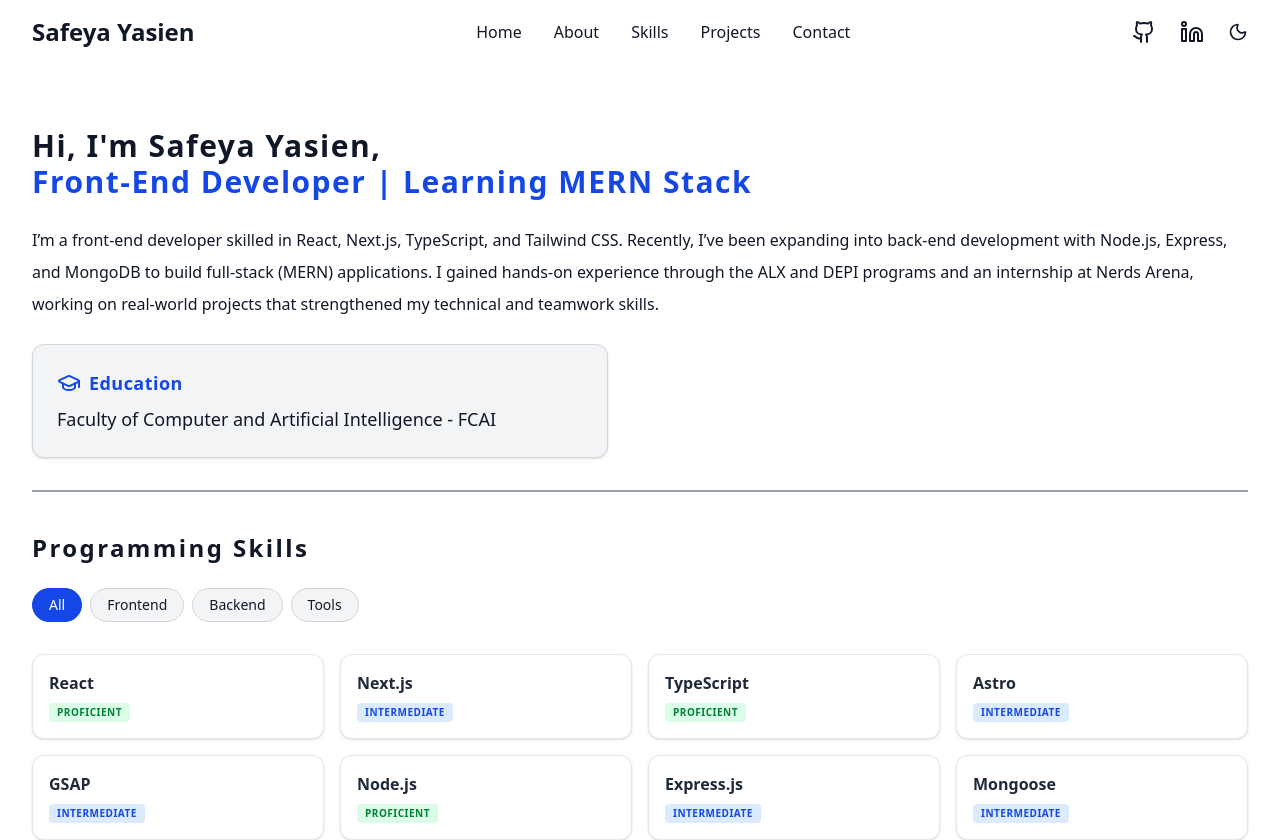
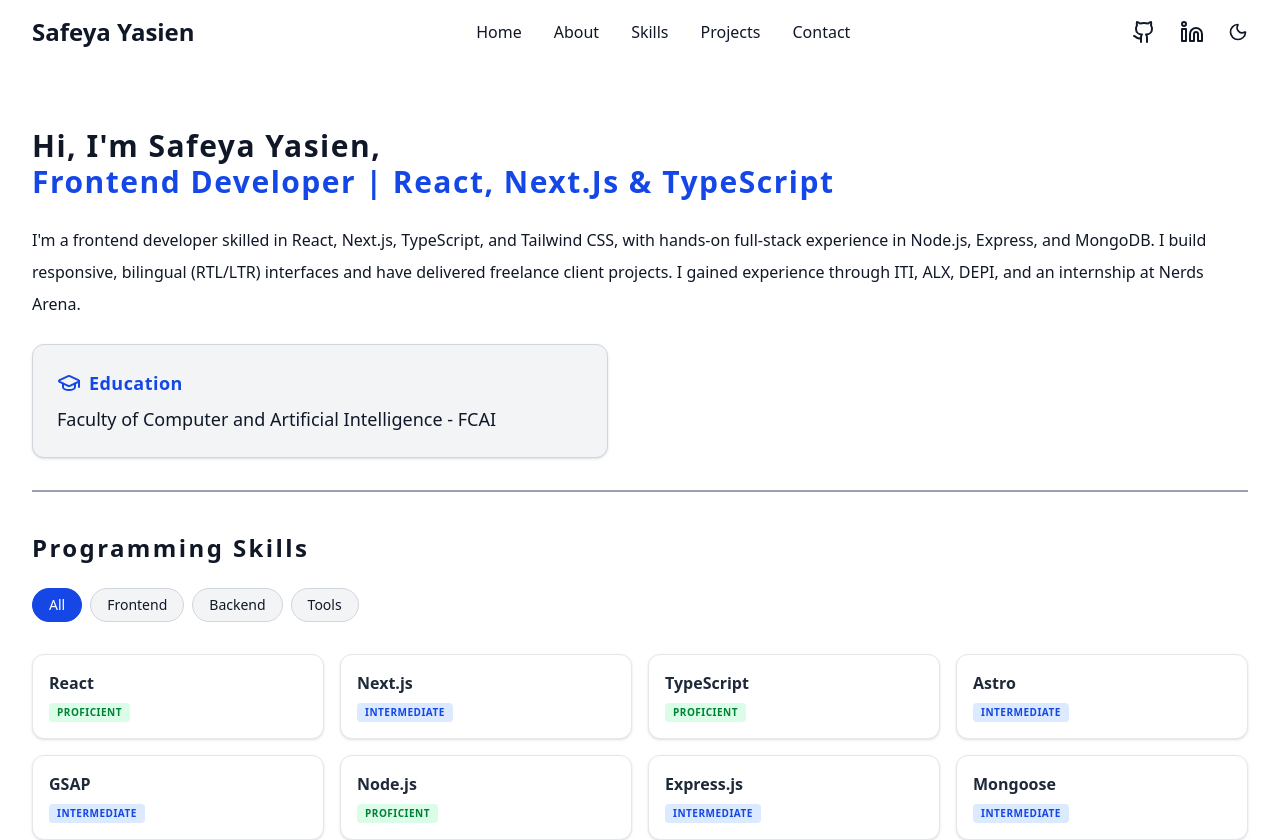
Before and after one commit to Safeya-Yasien/portfolio, a Next.js app: page / in a window 1280 px wide. Shown: the top 840 px of the page. Built offline with nearby package versions, Linux system fonts and the light colour scheme.

Commit message:
Revise HeroSection title and description
Updated the HeroSection component to enhance the description and title for better clarity and detail.

```diff
--- a/src/components/portfolio/HeroSection.tsx
+++ b/src/components/portfolio/HeroSection.tsx
@@ -11,17 +11,11 @@ const HeroSection = () => {
             Hi, I&apos;m Safeya Yasien,
             <br />
             <span className="text-blue-700 dark:text-blue-400">
-              Front-End Developer | Learning MERN Stack
+              Frontend Developer | React, Next.js & TypeScript
             </span>
           </h1>
           <p className="leading-8 text-base">
-            I’m a front-end developer skilled in React, Next.js, TypeScript, and
-            Tailwind CSS. Recently, I’ve been expanding into back-end
-            development with Node.js, Express, and MongoDB to build full-stack
-            (MERN) applications. I gained hands-on experience through the ALX
-            and DEPI programs and an internship at Nerds Arena, working on
-            real-world projects that strengthened my technical and teamwork
-            skills.
+               I'm a frontend developer skilled in React, Next.js, TypeScript, and Tailwind CSS, with hands-on full-stack experience in Node.js, Express, and MongoDB. I build responsive, bilingual (RTL/LTR) interfaces and have delivered freelance client projects. I gained experience through ITI, ALX, DEPI, and an internship at Nerds Arena.
           </p>
 
           {/* education */}
```
